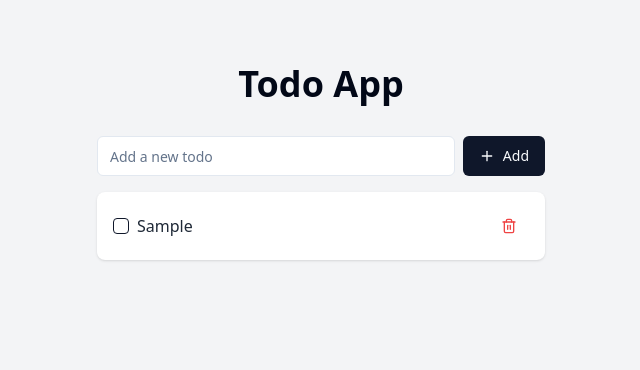
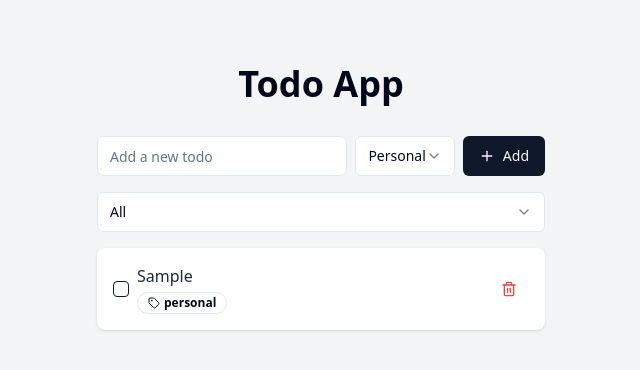
Before and after one commit to GPT-Engineer-App/tasky-owl, a React (Vite) app: page / in a window 1280 px wide. Both pictures are taken after typing "Sample" into the empty fields and a click on the button "Add". Shown: the top 370 px of the page, without its empty margins (319-959 px from the left). Built offline with nearby package versions, Linux system fonts and the light colour scheme.

Commit message:
Improve project structure and organization
Refactor the codebase for better readability and maintainability. This includes organizing components, enhancing file structure, and ensuring consistent coding practices throughout the project.
[skip gpt_engineer]

```diff
--- a/src/components/TodoList.jsx
+++ b/src/components/TodoList.jsx
@@ -1,6 +1,7 @@
 import { Checkbox } from '@/components/ui/checkbox';
 import { Button } from '@/components/ui/button';
-import { Trash2 } from 'lucide-react';
+import { Trash2, Tag } from 'lucide-react';
+import { Badge } from '@/components/ui/badge';
 
 const TodoList = ({ todos, toggleTodo, deleteTodo }) => {
   return (
@@ -14,12 +15,18 @@ const TodoList = ({ todos, toggleTodo, deleteTodo }) => {
               onCheckedChange={() => toggleTodo(todo.id)}
               className="mr-2"
             />
+            <div className="flex flex-col">
               <label
                 htmlFor={`todo-${todo.id}`}
                 className={`${todo.completed ? 'line-through text-gray-500' : 'text-gray-800'}`}
               >
                 {todo.text}
               </label>
+              <Badge variant="outline" className="mt-1">
+                <Tag className="h-3 w-3 mr-1" />
+                {todo.category}
+              </Badge>
+            </div>
           </div>
           <Button variant="ghost" size="sm" onClick={() => deleteTodo(todo.id)}>
             <Trash2 className="h-4 w-4 text-red-500" />
--- a/src/pages/Index.jsx
+++ b/src/pages/Index.jsx
@@ -1,16 +1,19 @@
 import { useState } from 'react';
-import { Plus } from 'lucide-react';
+import { Plus, Tag } from 'lucide-react';
 import { Button } from '@/components/ui/button';
 import { Input } from '@/components/ui/input';
+import { Select, SelectContent, SelectItem, SelectTrigger, SelectValue } from '@/components/ui/select';
 import TodoList from '../components/TodoList';
 
 const Index = () => {
   const [todos, setTodos] = useState([]);
   const [newTodo, setNewTodo] = useState('');
+  const [newCategory, setNewCategory] = useState('personal');
+  const [filter, setFilter] = useState('all');
 
   const addTodo = () => {
     if (newTodo.trim() !== '') {
-      setTodos([...todos, { id: Date.now(), text: newTodo, completed: false }]);
+      setTodos([...todos, { id: Date.now(), text: newTodo, completed: false, category: newCategory }]);
       setNewTodo('');
     }
   };
@@ -31,6 +34,13 @@ const Index = () => {
     setTodos(todos.filter(todo => todo.id !== id));
   };
 
+  const filteredTodos = todos.filter(todo => {
+    if (filter === 'all') return true;
+    if (filter === 'active') return !todo.completed;
+    if (filter === 'completed') return todo.completed;
+    return todo.category === filter;
+  });
+
   return (
     <div className="min-h-screen flex flex-col items-center justify-start pt-16 bg-gray-100">
       <div className="w-full max-w-md">
@@ -44,12 +54,37 @@ const Index = () => {
             placeholder="Add a new todo"
             className="flex-grow mr-2"
           />
+          <Select value={newCategory} onValueChange={setNewCategory}>
+            <SelectTrigger className="w-[120px] mr-2">
+              <SelectValue placeholder="Category" />
+            </SelectTrigger>
+            <SelectContent>
+              <SelectItem value="personal">Personal</SelectItem>
+              <SelectItem value="work">Work</SelectItem>
+              <SelectItem value="shopping">Shopping</SelectItem>
+            </SelectContent>
+          </Select>
           <Button onClick={addTodo}>
             <Plus className="h-4 w-4 mr-2" />
             Add
           </Button>
         </div>
-        <TodoList todos={todos} toggleTodo={toggleTodo} deleteTodo={deleteTodo} />
+        <div className="mb-4">
+          <Select value={filter} onValueChange={setFilter}>
+            <SelectTrigger className="w-full">
+              <SelectValue placeholder="Filter todos" />
+            </SelectTrigger>
+            <SelectContent>
+              <SelectItem value="all">All</SelectItem>
+              <SelectItem value="active">Active</SelectItem>
+              <SelectItem value="completed">Completed</SelectItem>
+              <SelectItem value="personal">Personal</SelectItem>
+              <SelectItem value="work">Work</SelectItem>
+              <SelectItem value="shopping">Shopping</SelectItem>
+            </SelectContent>
+          </Select>
+        </div>
+        <TodoList todos={filteredTodos} toggleTodo={toggleTodo} deleteTodo={deleteTodo} />
       </div>
     </div>
   );
```
Lines whose indentation alone changed are shown as unchanged.
